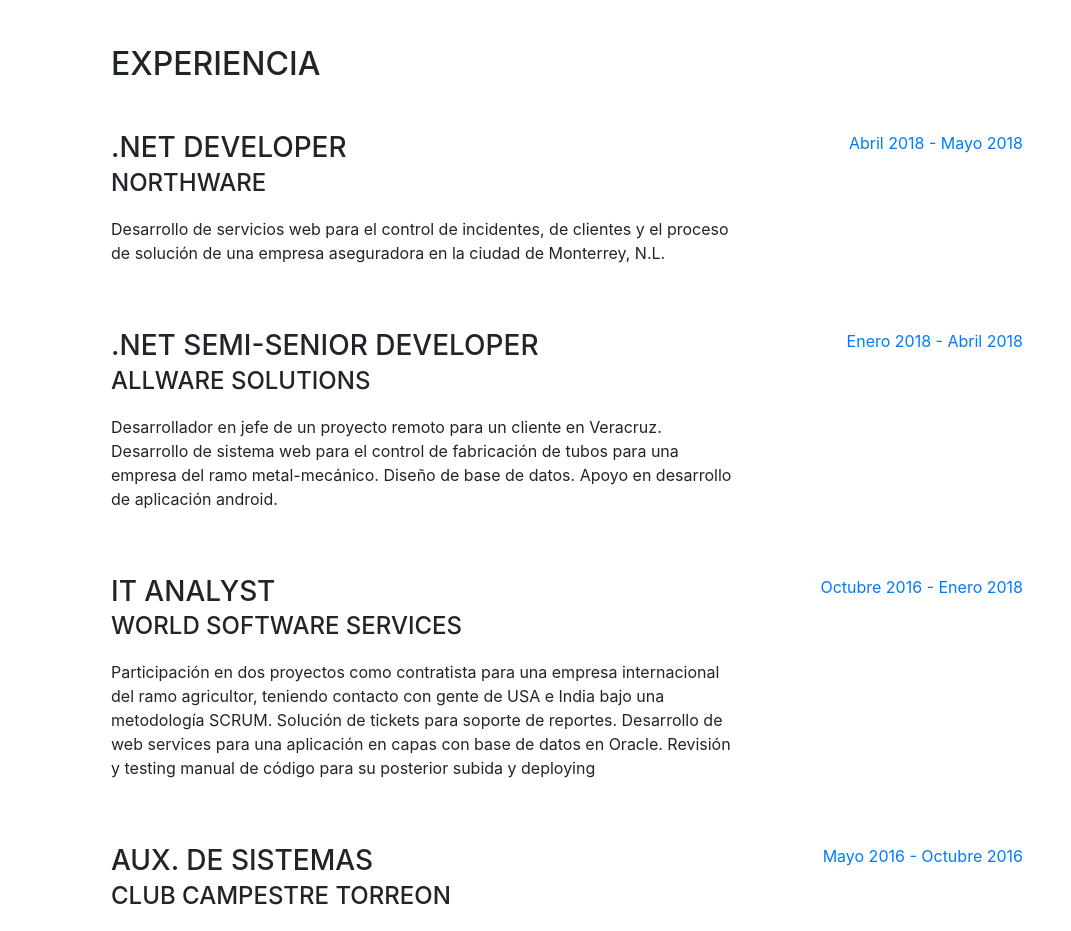
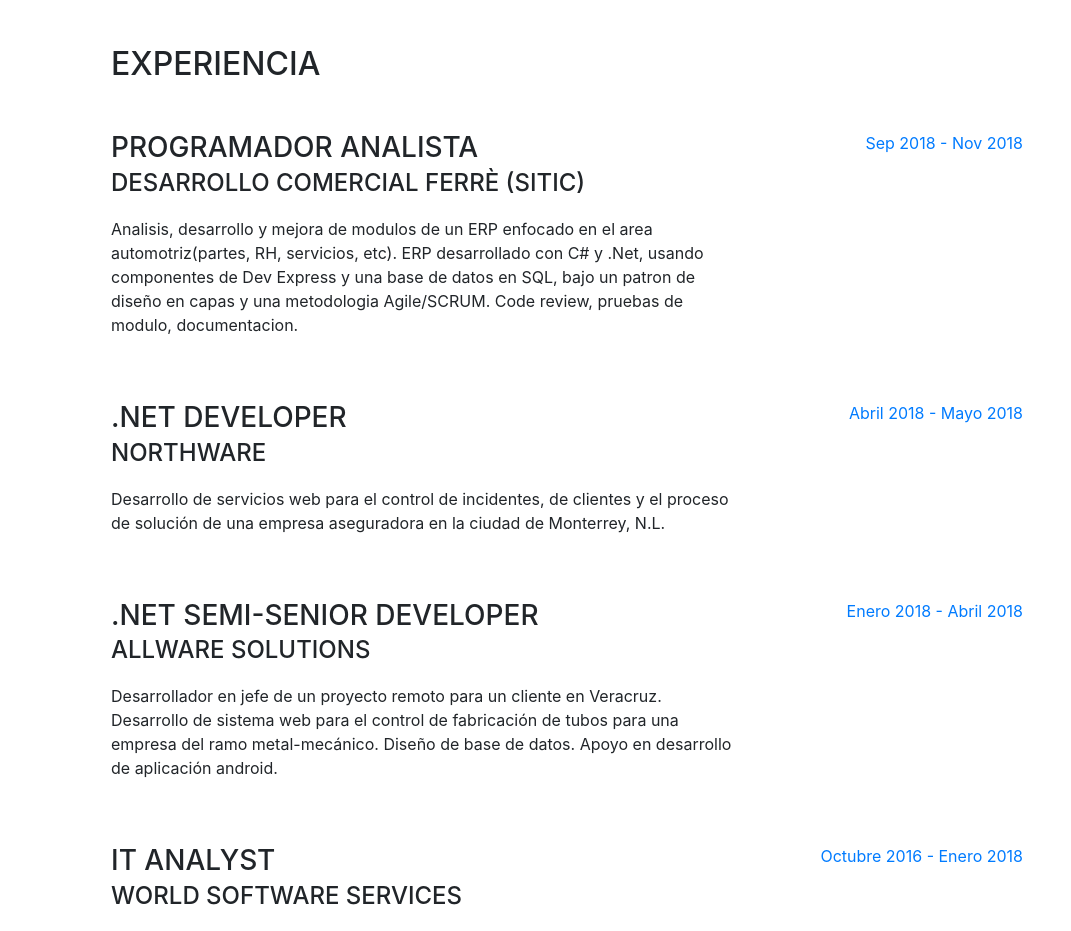
Before and after one commit to Apeiron0/Apeiron0.github.io, a website with bundled scripts: page index.html in a window 1280 px wide. Shown: the part 804-1735 px from the top of the page, without its empty margins (209-1280 px from the left). Built offline with nearby package versions, Linux system fonts and the light colour scheme; a web font is replaced by a local one.

Commit message:
Actualizacion Experiencia 23/11/18

```diff
--- a/index.html
+++ b/index.html
@@ -89,6 +89,17 @@
       <section class="resume-section p-3 p-lg-5 d-flex flex-column" id="experience">
         <div class="my-auto">
           <h2 class="mb-5">Experiencia</h2>
+
+          <div class="resume-item d-flex flex-column flex-md-row mb-5">
+            <div class="resume-content mr-auto">
+              <h3 class="mb-0">Programador Analista</h3>
+              <div class="subheading mb-3">Desarrollo Comercial Ferrè (SITIC)</div>
+              <p>Analisis, desarrollo y mejora de modulos de un ERP enfocado en el area automotriz(partes, RH, servicios, etc). ERP desarrollado con C# y .Net, usando componentes de Dev Express y una base de datos en SQL, bajo un patron de diseño en capas y una metodologia Agile/SCRUM. Code review, pruebas de modulo, documentacion. </p>
+            </div>
+            <div class="resume-date text-md-right">
+              <span class="text-primary">Sep 2018 - Nov 2018</span>
+            </div>
+          </div>
 
           <div class="resume-item d-flex flex-column flex-md-row mb-5">
             <div class="resume-content mr-auto">
```
